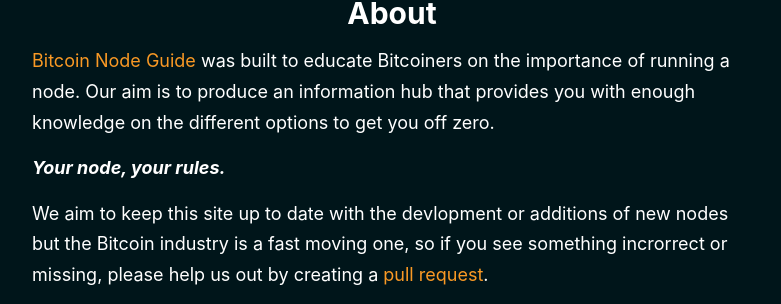
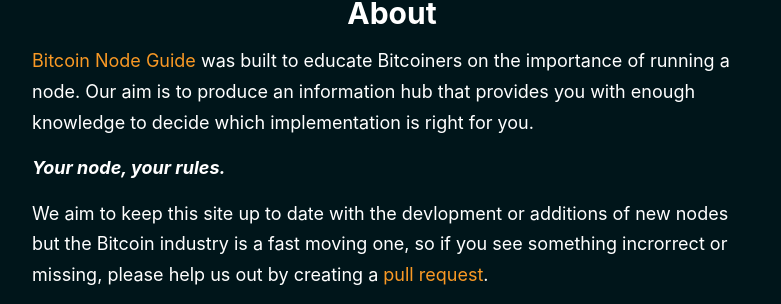
Before and after one commit to BitcoinQnA/node-guide, a Jekyll site: the page built from _pages/about.md, in a window 1280 px wide. Shown: the part 199-503 px from the top of the page, without its empty margins (248-1029 px from the left). Built offline with Jekyll 4.4.1, drawn with Linux system fonts in a browser that asks for light colours.

Commit message:
Update about.md

```diff
--- a/_pages/about.md
+++ b/_pages/about.md
@@ -3,7 +3,7 @@
 title: About
 permalink: /about/
 ---
-[Bitcoin Node Guide](https://node.guide/) was built to educate Bitcoiners on the importance of running a node. Our aim is to produce an information hub that provides you with enough knowledge on the different options to get you off zero.
+[Bitcoin Node Guide](https://node.guide/) was built to educate Bitcoiners on the importance of running a node. Our aim is to produce an information hub that provides you with enough knowledge to decide which implementation is right for you.
 
 ***Your node, your rules.***
 
```
